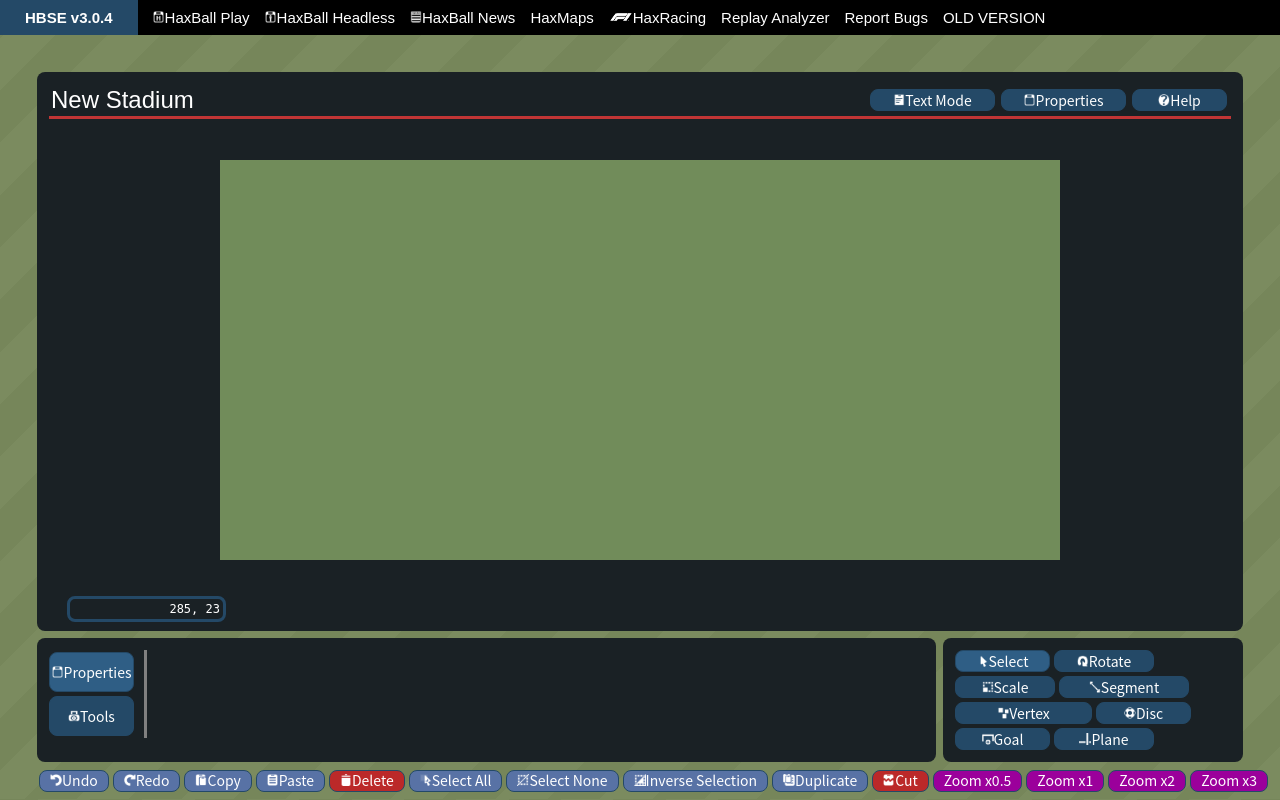
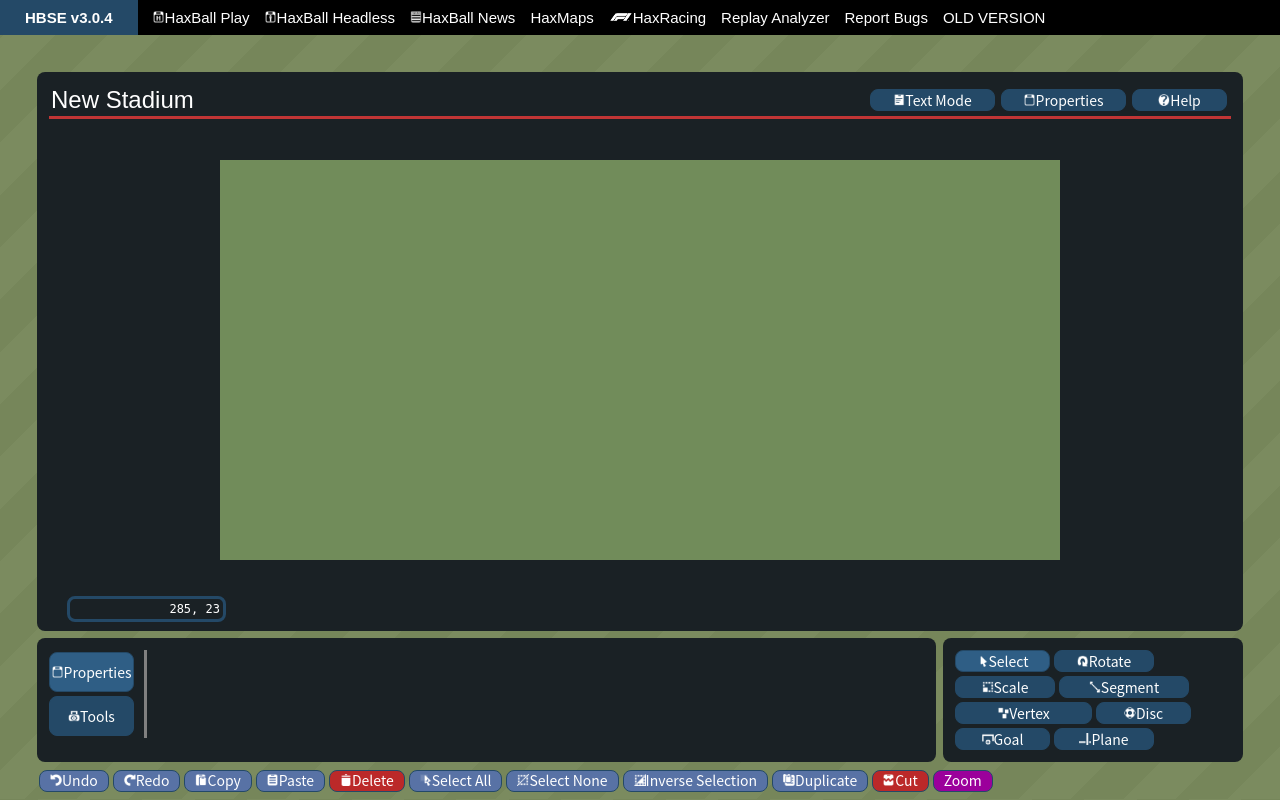
Before and after one commit to haxball-stadium-editor/haxball-stadium-editor.github.io, a React (Create React App) app: page / in a window 1280 px wide. Built offline with nearby package versions, Linux system fonts and the light colour scheme.

Commit message:
zoom range 0.05-20 instead of buttons

```diff
--- a/src/App.css
+++ b/src/App.css
@@ -188,6 +188,7 @@ button.active {
 .underline {
   border-bottom: 3px solid #c13535;
 }
+
 
 h1,
 h2,
@@ -525,3 +526,53 @@ RedisCDXSource: 6.203
 PetaboxLoader3.resolve: 62.735 (2)
 load_resource: 235.817
 */
+
+/* Dropdown Button */
+.dropbtn {
+  background-color: #3498DB;
+  color: white;
+  padding: 16px;
+  font-size: 16px;
+  border: none;
+  cursor: pointer;
+}
+
+/* Dropdown button on hover & focus */
+.dropbtn:hover,
+.dropbtn:focus {
+  background-color: #2980B9;
+}
+
+/* The container <div> - needed to position the dropdown content */
+.dropdown {
+  position: relative;
+  display: inline-block;
+}
+
+/* Dropdown Content (Hidden by Default) */
+.dropdown-content {
+  display: none;
+  position: absolute;
+  background-color: #f1f1f1;
+  min-width: 160px;
+  box-shadow: 0px 8px 16px 0px rgba(0, 0, 0, 0.2);
+  z-index: 1;
+}
+
+/* Links inside the dropdown */
+.dropdown-content a {
+  color: black;
+  padding: 12px 16px;
+  text-decoration: none;
+  display: block;
+}
+
+/* Change color of dropdown links on hover */
+.dropdown-content a:hover {
+  background-color: #ddd;
+}
+
+/* Show the dropdown menu (use JS to add this class to the .dropdown-content container when the user clicks on the dropdown button) */
+.show {
+  display: block;
+}
--- a/src/components/StadiumCreator.js
+++ b/src/components/StadiumCreator.js
@@ -3234,6 +3234,14 @@ function new_stadium() {
   };
 }
 
+function handleZoomChange(e) {
+  var x = e.target.value;
+  if (x <= 20) skala = x / 20
+  else skala = x - 19;
+  document.getElementById('zoomLabel').innerHTML = 'x' + skala;
+  renderStadium(stadium);
+}
+
 function handleButtonClick(e) {
   var a = e.target.id;
   if (e.target.tagName == 'IMG') a = e.target.parentElement.id;
@@ -3332,6 +3340,9 @@ function handleButtonClick(e) {
     renderStadium(stadium);
     document.getElementById('canvas_div').scrollTop = scroll[0] * skala / scroll[2];
     document.getElementById('canvas_div').scrollLeft = scroll[1] * skala / scroll[2];
+  } else if (a == 'test_button') {
+    document.getElementById("zoom").classList.toggle("hidden");
+    document.getElementById("zoomLabel").classList.toggle("hidden");
   }
 }
 
@@ -3605,10 +3616,10 @@ function StadiumCreator(props) {
                       <button id="button_inverse_selection" onClick={handleButtonClick} style={{ backgroundColor: "#5872A5" }}> <img alt='img' src={imgInverse} style={{ height: 12, width: 12 }} />Inverse Selection</button>
                       <button id="button_duplicate" onClick={handleButtonClick} style={{ backgroundColor: "#5872A5" }}> <img alt='img' src={imgDuplicate} style={{ height: 12, width: 12 }} />Duplicate</button >
                       <button id="button_cut" onClick={handleButtonClick} style={{ backgroundColor: "#BB2929" }}> <img alt='img' src={imgClear} style={{ height: 12, width: 12 }} />Cut</button >
-                      <button id="button_zoom0.5" onClick={handleButtonClick} style={{ backgroundColor: '#9b009b' }}>Zoom x0.5</button>
-                      <button id="button_zoom1" onClick={handleButtonClick} style={{ backgroundColor: '#9b009b' }}> Zoom x1</button >
-                      <button id="button_zoom2" onClick={handleButtonClick} style={{ backgroundColor: '#9b009b' }}>Zoom x2</button>
-                      <button id="button_zoom3" onClick={handleButtonClick} style={{ backgroundColor: '#9b009b' }}> Zoom x3</button >
+                      <button id="test_button" onClick={handleButtonClick} style={{ backgroundColor: '#9b009b' }}>Zoom</button >
+                      <input className='hidden' onChange={handleZoomChange} style={{ height: 12 }} type="range" id="zoom" name="zoom"
+                        min="1" max="39" defaultValue="20" />
+                      <label className='hidden' id='zoomLabel'>x1</label>
                     </div >
                   </td >
                 </tr >
```
